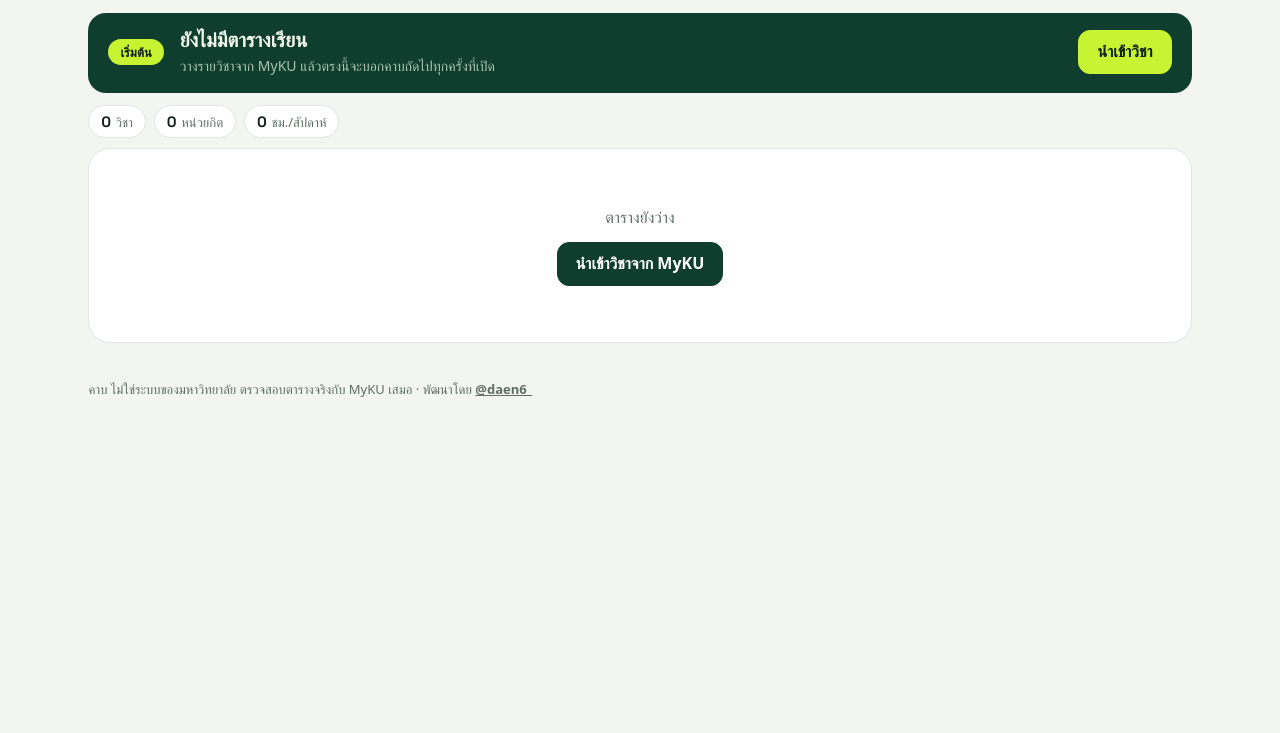
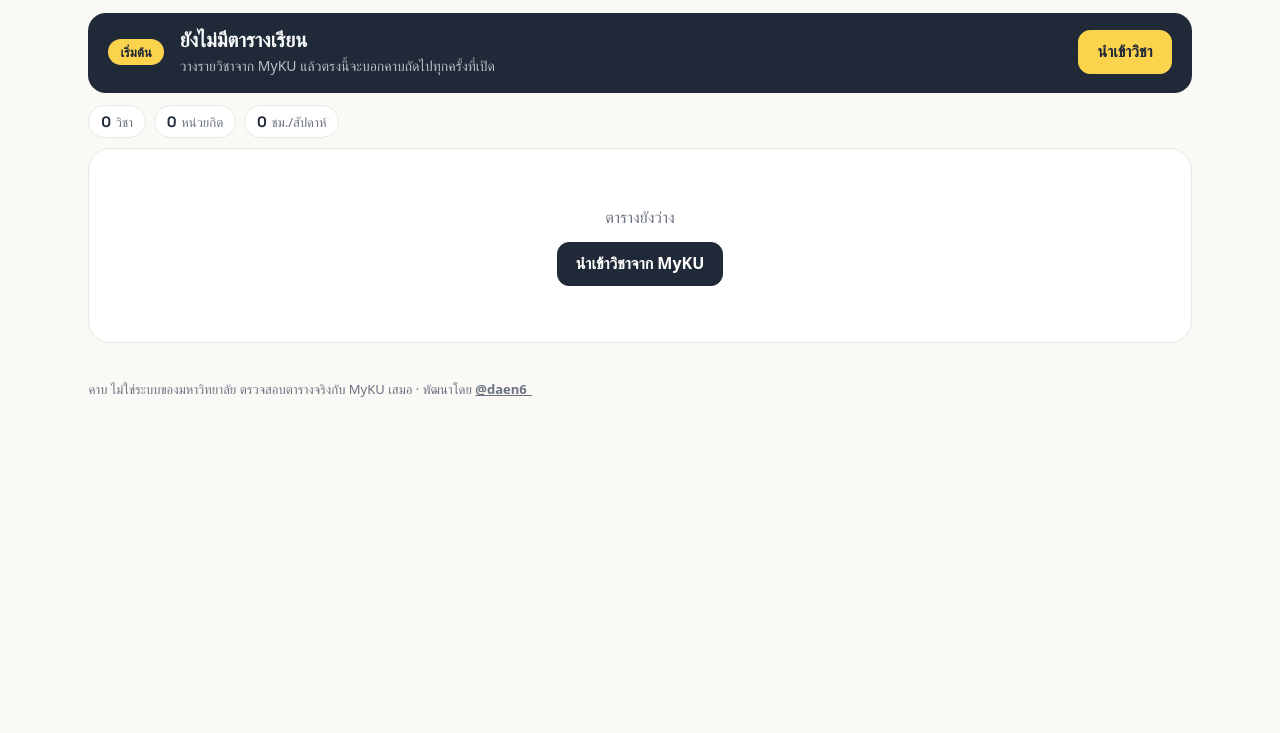
Before and after one commit to sangchaidaeng-sudo/ku-khab, a plain HTML site: page index.html in a window 1280 px wide. Shown: the part 67-800 px from the top of the page. Drawn offline with Linux system fonts and the light colour scheme; a web font is replaced by a local one.

Commit message:
ตั้งธีมเริ่มต้นเป็น สีประจำวัน
Co-Authored-By: Claude Opus 5.5 <noreply@anthropic.com>
Claude-Session: https://claude.ai/code/session_01MUJifRnYbitHc5X4Sm21fW

```diff
--- a/index.html
+++ b/index.html
@@ -324,9 +324,10 @@ const THEMES={
  charcoal:{n:'ถ่าน',g:1,dark:1,by:'course',v:CH('#0a0a0b','#121214','#f4f4f5','#8b8b94','#222226','#18181b','#f4f4f5','#111','#f4f4f5','#111','#18181b','#fafafa','#8b8b94','#151517','#19191c'),
   pal:[['#1f1f23','#f4f4f5','#a1a1aa'],['#27272c','#f4f4f5','#d4d4d8'],['#1c1c20','#e4e4e7','#71717a'],['#2a2a2f','#f4f4f5','#a1a1aa'],['#222226','#f4f4f5','#d4d4d8'],['#2e2e33','#f4f4f5','#a1a1aa'],['#1a1a1e','#e4e4e7','#71717a'],['#25252a','#f4f4f5','#d4d4d8']]}
 };
-let S={term:'',courses:[],theme:'',colorBy:''};
+let S={term:'',courses:[],theme:'thaiday',colorBy:''};
 try{const raw=localStorage.getItem('kutable.v2')||localStorage.getItem('kutable.v1');if(raw)S=Object.assign(S,JSON.parse(raw))}catch(e){}
 if(!Array.isArray(S.courses))S.courses=[];
+if(S.themeV!==2){S.theme='thaiday';S.colorBy='';S.themeV=2}
 if(!THEMES[S.theme])S.theme='';
 S.courses.forEach((c,i)=>{if(typeof c.color!=='number')c.color=i%8});
 const save=()=>{try{localStorage.setItem('kutable.v2',JSON.stringify(S))}catch(e){}};
```
